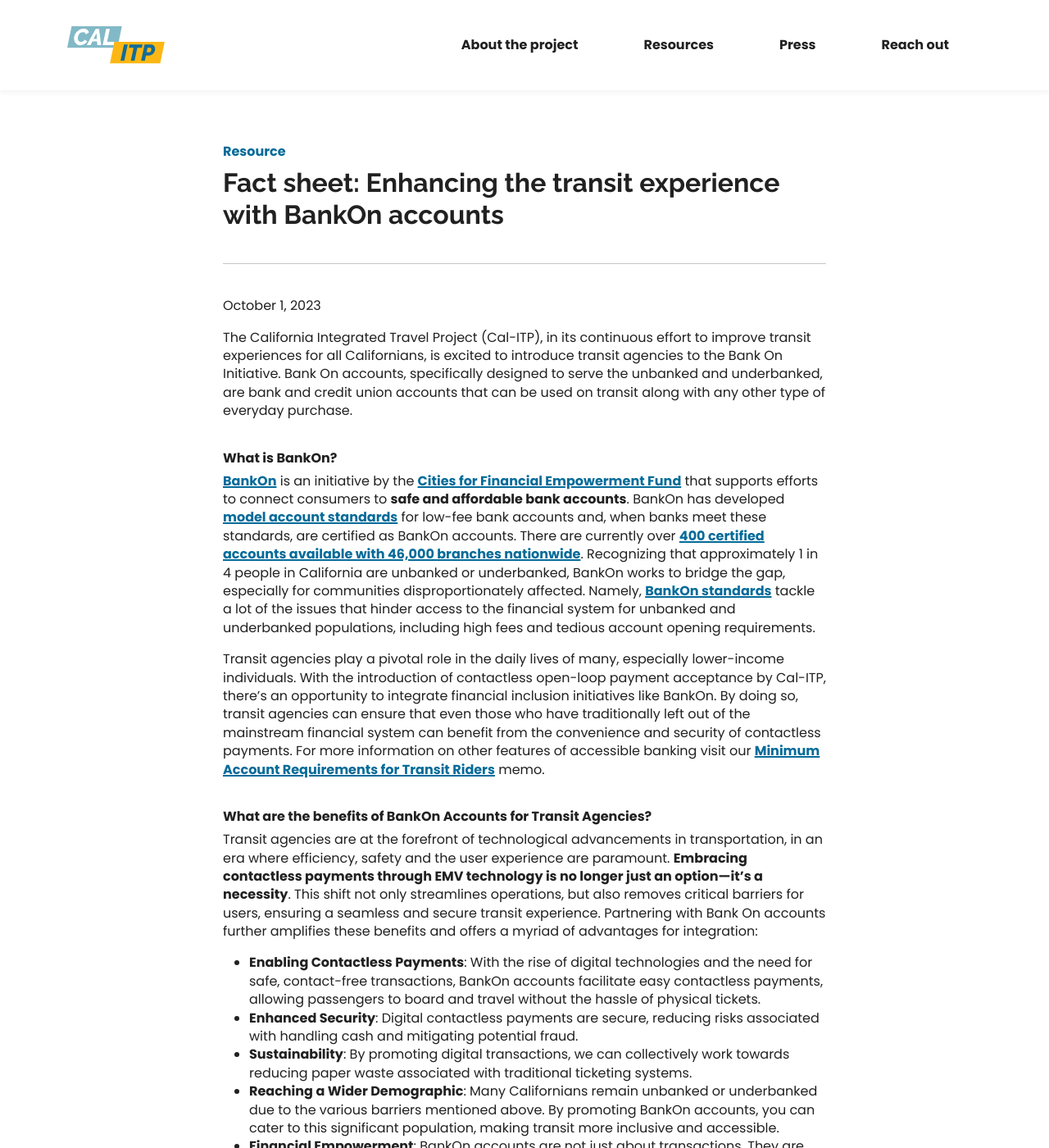
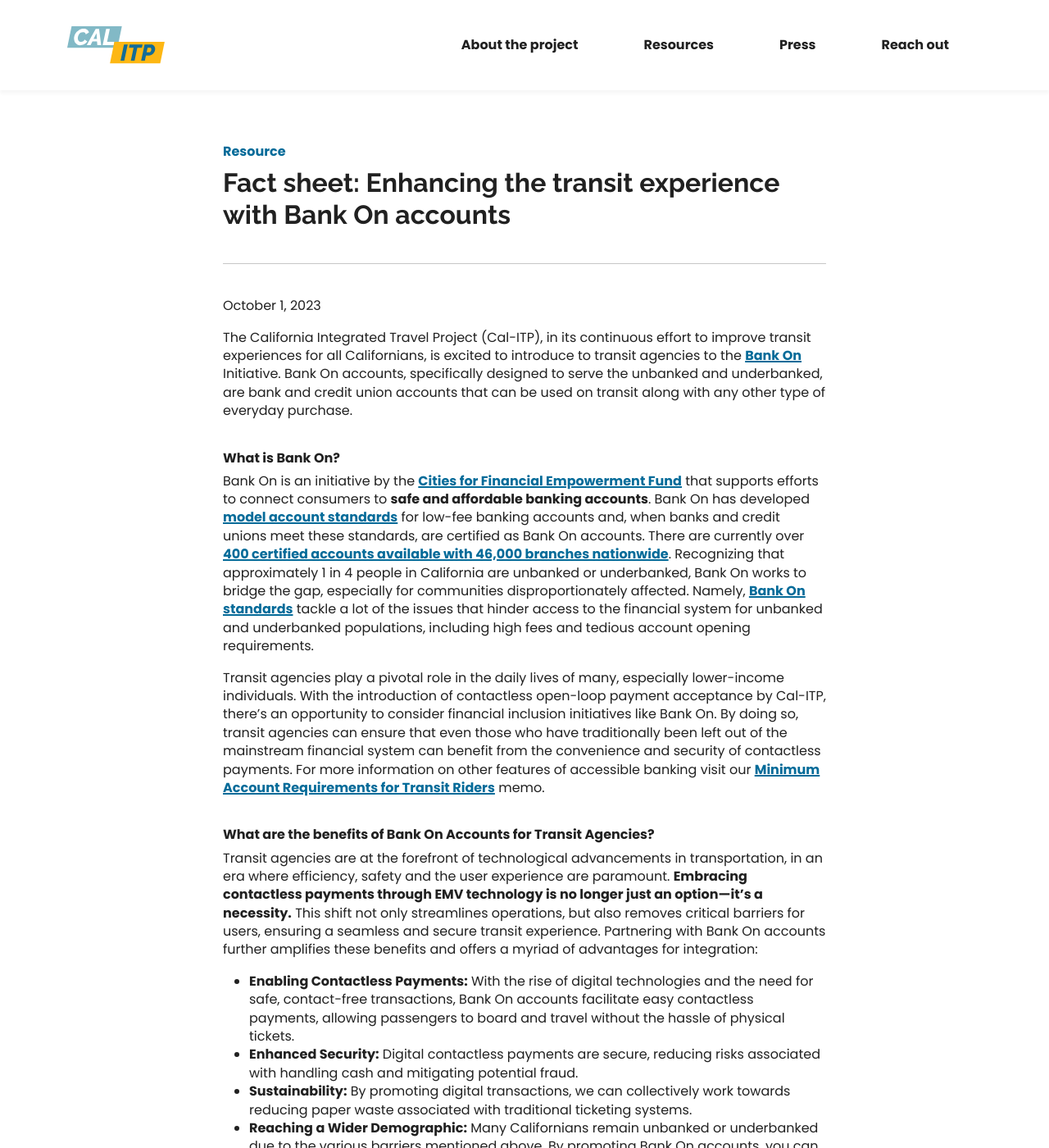
Before and after one commit to cal-itp/calitp.org, a Jekyll site: the page built from src/_resources/fact-sheet-enhancing-transit-experience-with-bankon.md, in a window 1280 px wide and 1400 px high. Shown: the whole window at 82% size. Built offline with Jekyll 4.4.1, drawn with Linux system fonts in a browser that asks for light colours; some of the changed text lies outside the part shown.

Commit message:
fix(resources): bank on typos

```diff
--- a/src/_resources/fact-sheet-enhancing-transit-experience-with-bankon.md
+++ b/src/_resources/fact-sheet-enhancing-transit-experience-with-bankon.md
@@ -1,32 +1,31 @@
 ---
 date: "2023-10-01T17:00:00-07:00"
-title: "Fact sheet: Enhancing the transit experience with BankOn accounts"
+title: "Fact sheet: Enhancing the transit experience with Bank On accounts"
 category: Fact sheets & overviews
 tags:
   - Contactless payments
 ---
 
-The California Integrated Travel Project (Cal-ITP), in its continuous effort to improve transit experiences for all Californians, is excited to introduce transit agencies to the Bank On Initiative. Bank On accounts, specifically designed to serve the unbanked and underbanked, are bank and credit union accounts that can be used on transit along with any other type of everyday purchase.
+The California Integrated Travel Project (Cal-ITP), in its continuous effort to improve transit experiences for all Californians, is excited to introduce to transit agencies to the [Bank On](https://joinbankon.org/) Initiative. Bank On accounts, specifically designed to serve the unbanked and underbanked, are bank and credit union accounts that can be used on transit along with any other type of everyday purchase.
 
-## What is BankOn?
+## What is Bank On?
 
-[BankOn](https://joinbankon.org/) is an initiative by the [Cities for Financial Empowerment Fund](https://cfefund.org/) that supports efforts to connect consumers to **safe and affordable bank accounts**. BankOn has developed [model account standards](https://bankon.wpenginepowered.com/wp-content/uploads/2022/08/Bank-On-National-Account-Standards-2023-2024.pdf) for low-fee bank accounts and, when banks meet these standards, are certified as BankOn accounts. There are currently over [400 certified accounts available with 46,000 branches nationwide](https://joinbankon.org/accounts/). Recognizing that approximately 1 in 4 people in California are unbanked or underbanked, BankOn works to bridge the gap, especially for communities disproportionately affected. Namely, [BankOn standards](https://bankon.wpenginepowered.com/wp-content/uploads/2022/08/Bank-On-National-Account-Standards-2023-2024.pdf) tackle a lot of the issues that hinder access to the financial system for unbanked and underbanked populations, including high fees and tedious account opening requirements.
+Bank On is an initiative by the [Cities for Financial Empowerment Fund](https://cfefund.org/) that supports efforts to connect consumers to **safe and affordable banking accounts**. Bank On has developed [model account standards](https://bankon.wpenginepowered.com/wp-content/uploads/2022/08/Bank-On-National-Account-Standards-2023-2024.pdf) for low-fee banking accounts and, when banks and credit unions meet these standards, are certified as Bank On accounts. There are currently over [400 certified accounts available with 46,000 branches nationwide](https://joinbankon.org/accounts/). Recognizing that approximately 1 in 4 people in California are unbanked or underbanked, Bank On works to bridge the gap, especially for communities disproportionately affected. Namely, [Bank On standards](https://bankon.wpenginepowered.com/wp-content/uploads/2022/08/Bank-On-National-Account-Standards-2023-2024.pdf) tackle a lot of the issues that hinder access to the financial system for unbanked and underbanked populations, including high fees and tedious account opening requirements.
 
-Transit agencies play a pivotal role in the daily lives of many, especially lower-income individuals. With the introduction of contactless open-loop payment acceptance by Cal-ITP, there’s an opportunity to integrate financial inclusion initiatives like BankOn. By doing so, transit agencies can ensure that even those who have traditionally left out of the mainstream financial system can benefit from the convenience and security of contactless payments. For more information on other features of accessible banking visit our [Minimum Account Requirements for Transit Riders](https://www.calitp.org/assets/Cal-ITP.Minimum.Account.Requirements.for.Transit.Riders.pdf) memo.
+Transit agencies play a pivotal role in the daily lives of many, especially lower-income individuals. With the introduction of contactless open-loop payment acceptance by Cal-ITP, there's an opportunity to consider financial inclusion initiatives like Bank On. By doing so, transit agencies can ensure that even those who have traditionally been left out of the mainstream financial system can benefit from the convenience and security of contactless payments. For more information on other features of accessible banking visit our [Minimum Account Requirements for Transit Riders](https://www.calitp.org/assets/Cal-ITP%20Minimum%20Account%20Requirements%20for%20Transit%20Riders.pdf) memo.
 
-## What are the benefits of BankOn Accounts for Transit Agencies?
+## What are the benefits of Bank On Accounts for Transit Agencies?
 
-Transit agencies are at the forefront of technological advancements in transportation, in an era where efficiency, safety and the user experience are paramount. **Embracing contactless payments through EMV technology is no longer just an option—it’s a necessity**. This shift not only streamlines operations, but also removes critical barriers for users, ensuring a seamless and secure transit experience. Partnering with Bank On accounts further amplifies these benefits and offers a myriad of advantages for integration:
+Transit agencies are at the forefront of technological advancements in transportation, in an era where efficiency, safety and the user experience are paramount. **Embracing contactless payments through EMV technology is no longer just an option—it's a necessity.** This shift not only streamlines operations, but also removes critical barriers for users, ensuring a seamless and secure transit experience. Partnering with Bank On accounts further amplifies these benefits and offers a myriad of advantages for integration:
 
-- **Enabling Contactless Payments**: With the rise of digital technologies and the need for safe, contact-free transactions, BankOn accounts facilitate easy contactless payments, allowing passengers to board and travel without the hassle of physical tickets.
-- **Enhanced Security**: Digital contactless payments are secure, reducing risks associated with handling cash and mitigating potential fraud.
-- **Sustainability**: By promoting digital transactions, we can collectively work towards reducing paper waste associated with traditional ticketing systems.
-- **Reaching a Wider Demographic**: Many Californians remain unbanked or underbanked due to the various barriers mentioned above. By promoting BankOn accounts, you can cater to this significant population, making transit more inclusive and accessible.
-- **Financial Empowerment**: BankOn accounts are not just about transactions. They are tools of financial empowerment. By informing users about these accounts, you are indirectly promoting financial literacy and independence. What does that mean in practice? Someone who has a bank account can know their money is in a secure place, set up direct deposit at their job and avoid check cashers, whilst building a relationship with a financial institution.
+- **Enabling Contactless Payments:** With the rise of digital technologies and the need for safe, contact-free transactions, Bank On accounts facilitate easy contactless payments, allowing passengers to board and travel without the hassle of physical tickets.
+- **Enhanced Security:** Digital contactless payments are secure, reducing risks associated with handling cash and mitigating potential fraud.
+- **Sustainability:** By promoting digital transactions, we can collectively work towards reducing paper waste associated with traditional ticketing systems.
+- **Reaching a Wider Demographic:** Many Californians remain unbanked or underbanked due to the various barriers mentioned above. By promoting Bank On accounts, you can cater to this significant population, making transit more inclusive and accessible.
+- **Financial Empowerment:** Bank On accounts are not just about transactions. They are tools of financial empowerment. By informing users about these accounts, you are indirectly promoting financial literacy and independence. What does that mean in practice? Someone who has a bank account can know their money is in a secure place, set up direct deposit at their job and avoid check cashers, whilst building a relationship with a financial institution.
 
 ## Join the Movement!
 
-By integrating and promoting BankOn accounts, you are not only simplifying the transit payment process but also playing a crucial role in making financial services accessible to all. Let's collaborate to make public transit in California more inclusive, efficient, and user-friendly.
+By promoting Bank On accounts, transit agencies can play a crucial role in making financial services accessible to all. Let’s collaborate to make public transit in California more inclusive, efficient, and user-friendly.
 
-For more information about Bank On accounts or to discuss potential integration, please reach
-out to Cal-ITP at [hello@calitp.org](mailto:hello@calitp.org).
+For more information about Bank On accounts, please reach out to Cal-ITP at [hello@calitp.org](mailto:hello@calitp.org).
```
